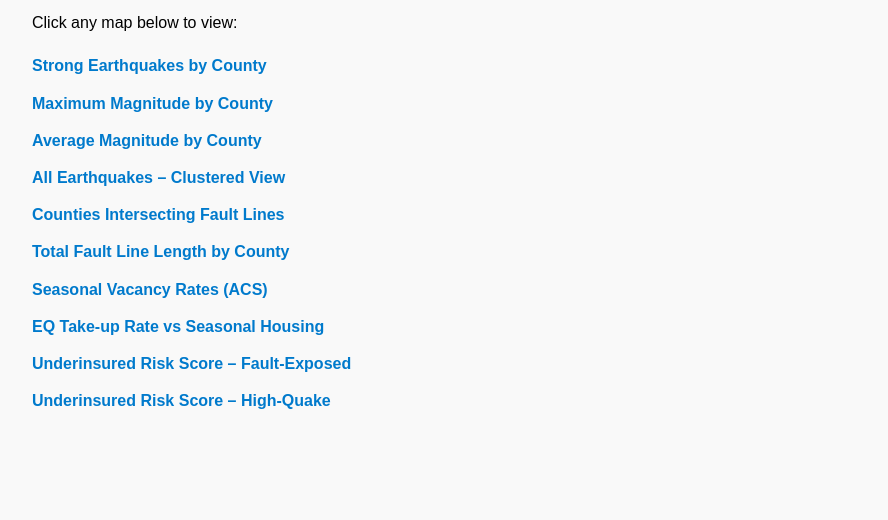
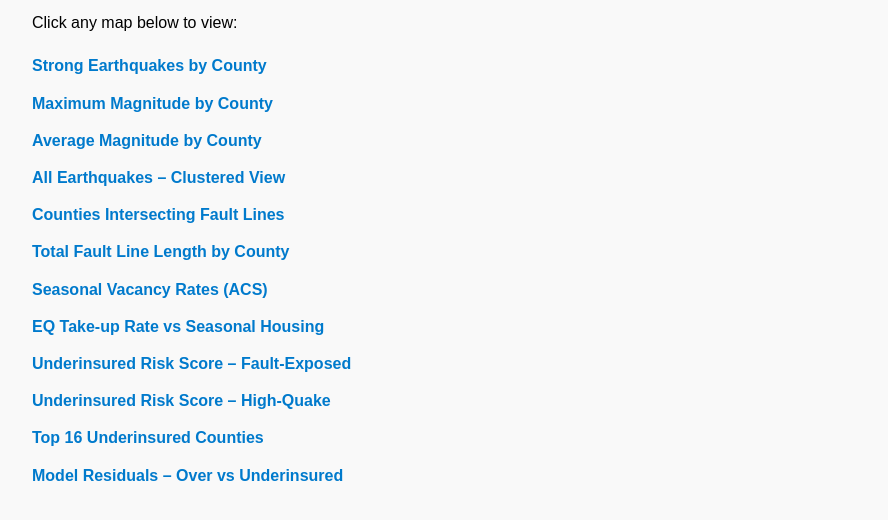
Before and after one commit to annapiter/earthquake-insurance-analysis, a plain HTML site: page maps/index.html in a window 1280 px wide. Shown: the part 136-656 px from the top of the page, without its empty margins (16-904 px from the left). Drawn offline with Linux system fonts and the light colour scheme.

Commit message:
Update map gallery index with 2 new visualizations

```diff
--- a/maps/index.html
+++ b/maps/index.html
@@ -26,6 +26,8 @@
     <li><a href="map_seasonal_plus_eq_takeup.html" target="_blank">EQ Take-up Rate vs Seasonal Housing</a></li>
     <li><a href="map_underinsured_fault_zone.html" target="_blank">Underinsured Risk Score – Fault-Exposed</a></li>
     <li><a href="map_underinsured_quake_zone.html" target="_blank">Underinsured Risk Score – High-Quake</a></li>
+    <li><a href="map_underinsured_top16.html" target="_blank">Top 16 Underinsured Counties</a></li>
+    <li><a href="map_residuals_folium.html" target="_blank">Model Residuals – Over vs Underinsured</a></li>
   </ul>
 </body>
 </html>
```
Also changed, not shown: 3 other files.
